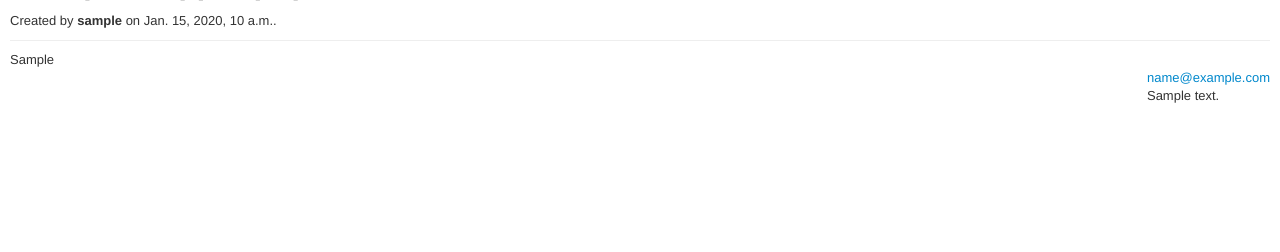
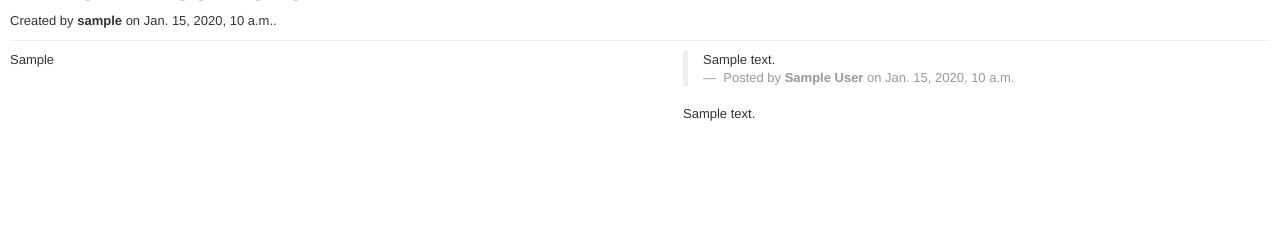
Before and after one commit to jonathanverner/ReviewIt, a Django app: template commentbin/templates/snippet.html in a window 1280 px wide. Shown: the part 104-356 px from the top of the page. Run offline with Django 3.2, Linux system fonts and the light colour scheme; the template is opened without the code that fills it: most values are stand-ins (such as "Sample title", 1, 10 or a date in 2020); some libraries are stand-ins or nearby versions; some web fonts are replaced.

Commit message:
Add non-inline comments.
  -- add a bool field to the Comment model & a
     (currently unused) reply-to field.
  -- add a basic interface to the non-inline comments

```diff
--- a/commentbin/models.py
+++ b/commentbin/models.py
@@ -66,8 +66,10 @@ class Comment(models.Model):
   nick = models.CharField(max_length=30,blank=True)
   user = models.ForeignKey(User,related_name='+',blank=True,null=True,on_delete=models.SET_NULL)
   snippet = models.ForeignKey(Snippet)
+  replyto = models.ForeignKey('self',blank=True,null=True,default=None)
   start = models.IntegerField()
   end = models.IntegerField()
+  inlinecomment = models.BooleanField("Is this an inline comment",default=True)
   access_token = models.CharField(help_text='The "master key" to the comment. Its knowledge allows deleting and modifying the comment.',max_length=100,blank=True,default=None)
 
   def __unicode__(self):
--- a/commentbin/static/commentbin/css/comments.css
+++ b/commentbin/static/commentbin/css/comments.css
@@ -48,8 +48,29 @@ div.code {
   border:none;
 }
 
-.maincomment {
+.add_comment_form, .edit_comment_form input {
+  border:none;
+}
+
+.othercomments {
   float:right;
+  width:45%;
+  margin-right:20px;
+  margin-top:10px;
+}
+
+.othercomments blockquote {
+  float:none;
+  width:auto;
+}
+
+.othercomments input {
+  border:none;
+}
+
+.othercomments textarea {
+ width:100%;
+ height:10em;
 }
 
 .snippet_title {
--- a/commentbin/static/commentbin/javascript/collapse.js
+++ b/commentbin/static/commentbin/javascript/collapse.js
@@ -3,9 +3,7 @@ function collapsible( main, sidebar, toggle, width ) {
   var handle = document.createElement('img');
 
   handle.src=static_url+'commentbin/images/play.png';
-  $(handle).addClass('collapse-handle');
-  $(handle).addClass('icon');
-  $(handle).addClass('clickable');
+  $(handle).addClass('collapse-handle icon clickable');
   $(handle).attr('onClick','toggleCollapse(this);');
   handle.title='Collapse the sidebar.';
 
--- a/commentbin/static/commentbin/javascript/comment.js
+++ b/commentbin/static/commentbin/javascript/comment.js
@@ -103,6 +103,34 @@ function hilightSerializedComments( arrayOfComments ) {
     }
     hilightComment( c );
   }
+}
+
+function getOtherCommentTag(comment) {
+  var block_quote = document.createElement('blockquote');
+  block_quote.innerHTML=comment.text+'<small>Posted by '+comment.nick+' on '+comment.date+'</small>';
+  return block_quote;
+}
+
+function postOtherComment() {
+  var comment = {
+    start:0,
+    end:0,
+    text:$('#other_comment_text_field')[0].value,
+    nick:$('#header_nick')[0].value,
+    id:lastID--,
+    inlinecomment:false,
+  };
+  $.ajax({
+    url:'comments/',
+    data:comment,
+    type:'POST',
+    success: function(data) {
+      com = getOtherCommentTag( deserializeComment(eval(data.comment)[0]) );
+      $('#othercommentslist')[0].appendChild(com);
+      $('#other_comment_text_field')[0].value='';
+    },
+    error: error
+  });
 }
 
 function saveComment(comment) {
@@ -283,5 +311,5 @@ function commentInit() {
   // Add collapse control to the code block
   var td = document.createElement('td');
   $('.highlighttable').find('tr')[0].appendChild(td);
-  collapsible( $('div.code')[0], $('.maincomment')[0], td, '50%');
+  collapsible( $('div.code')[0], $('.othercomments')[0], td, '50%');
 }
--- a/commentbin/templates/snippet.html
+++ b/commentbin/templates/snippet.html
@@ -61,21 +61,47 @@ Created by <b>{{ snippet.user.username|default:snippet.nick }}</b> on {{ snippet
 {% endif %}
 </div>
 
+
 <div class='content'>
+
+<div class='othercomments'>
+<div id='othercommentslist'>
+{% if othercomments %}
+{% for comment in othercomments %}
+
+<blockquote>
+{% autoescape off %}
+{{ comment.text }}
+{% endautoescape %}
+<small class='author'>
+Posted by <b>{{ comment.display_author }} </b> on {{  comment.creation_date }}
+</small>
+</blockquote>
+
+{% endfor %}
+</div>
+
+{{ main_comment.text }}
+{% endif %}
+
+{% if show_comment_interface %}
+<textarea id='other_comment_text_field'>
+</textarea>
+<div style='float:right'>
+<input type='submit' value='Post Comment!' class='btn' onClick='postOtherComment();'/>
+</div>
+{% endif %}
+
+</div> <!-- othercomments -->
+
+
 <div class='code'>
 {% autoescape off %}
 {{ snippet.formatted_html }}
 {% endautoescape %}
 </div> <!-- code -->
 
-<div class='maincomment'>
-{% if main_comment %}
-<div class='author'>
-<a href='mailto:{{ main_comment.email }}'>{{ main_comment.user_email }} </a>
-</div>
-{{ main_comment.text }}
-{% endif %}
-</div> <!-- maincomment -->
+
 
 </div> <!-- content -->
 
```
Also changed, not shown: commentbin/views.py (+13 -6 lines), commentbin/migrations/0006_auto__add_field_comment_inlinecomment.py (added).
